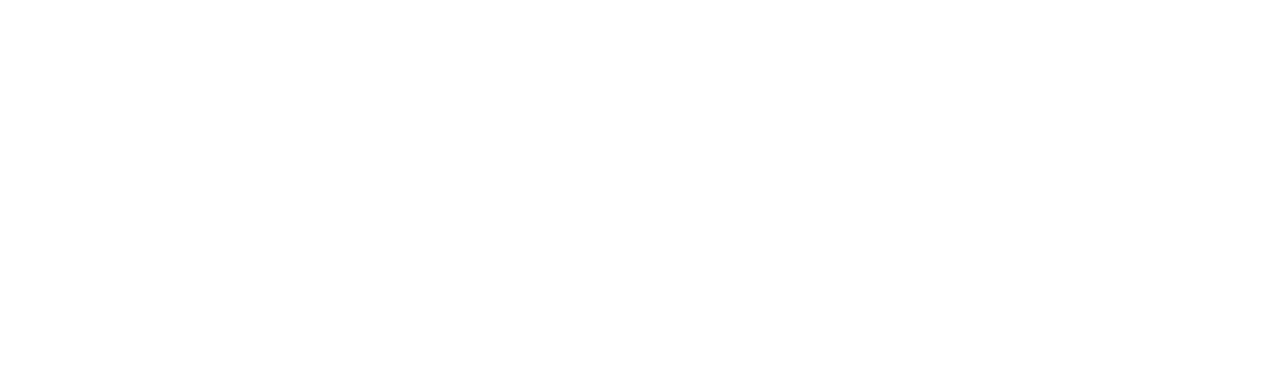
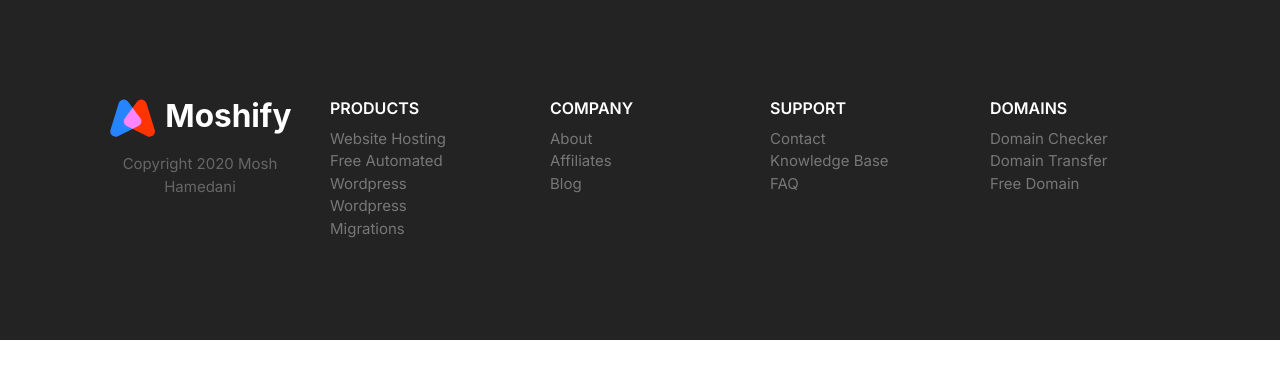
Before and after one commit to hmirza0077/moshify, a plain HTML site: page index.html in a window 1280 px wide. Drawn offline with Linux system fonts and the light colour scheme.

Commit message:
Footer added.

```diff
--- a/css/styles.css
+++ b/css/styles.css
@@ -602,7 +602,7 @@ a {
 }
 
 .collapsible__chevron {
-    transform: rotate(-180deg);
+    transform: rotate(-90deg);
     transition: transform 0.3s;
 }
 
@@ -837,3 +837,85 @@ a {
         max-width: 700px;
     }
 }
+
+/* Footer */
+
+.footer {
+    background: #232323;
+}
+
+.footer__section {
+    padding: 2rem;
+    border-bottom: 1px solid #393939;
+}
+
+.footer__heading {
+    text-transform: uppercase;
+    font-weight: 600;
+}
+
+.footer__brand {
+    margin-top: 5rem;
+    text-align: center;
+}
+
+.footer__brand img {
+    /* TODO: Consider refactoring this and applying it to all images. */
+    width: 100%;
+    max-width: 230px;
+}
+
+.footer__copyright {
+    font-size: 2.1rem;
+    color: #fff;
+    opacity: 0.3;
+}
+
+.footer a {
+    color: #777;
+    transition: color 0.3s;
+}
+
+.footer a:hover {
+    color: #fff;
+}
+
+.footer__section .list {
+    margin: 0;
+}
+
+@media screen and (min-width: 768px) {
+    .footer {
+        font-size: 1.5rem;
+    }
+
+    .footer__section {
+        grid-template-columns: repeat(auto-fit, minmax(10rem, 1fr));
+    }
+
+    .footer .collapsible__chevron {
+        display: none;
+    }
+
+    .footer .collapsible__content {
+        opacity: 1;
+        max-height: 100%;
+    }
+
+    .footer__brand {
+        order: -1;
+        margin-top: 1rem;
+    }
+
+    .footer__copyright {
+        font-size: 1.5rem;
+    }
+
+    .footer__section {
+        border: 0;
+    }
+
+    .footer__heading {
+        font-size: 1.6rem;
+    }
+}
--- a/index.html
+++ b/index.html
@@ -15,6 +15,75 @@
     <link rel="stylesheet" href="css/styles.css" />
   </head>
   <body>
+    <footer class="block block--dark footer">
+      <div class="container grid footer__section">
+        <section class="collapsible collapsible--expanded footer__section">
+          <header class="collapsible__header">
+            <h2 class="collapsible__heading footer__heading">Products</h2>
+            <svg class="icon icon--white collapsible__chevron">
+              <use xlink:href="../images/sprite.svg#chevron"></use>
+            </svg>
+          </header>
+          <div class="collapsible__content">
+            <ul class="list">
+              <li><a href="#">Website Hosting</a></li>
+              <li><a href="#">Free Automated Wordpress</a></li>
+              <li><a href="#">Wordpress</a></li>
+              <li><a href="#">Migrations</a></li>
+            </ul>
+          </div>
+        </section>
+        <section class="collapsible footer__section">
+          <header class="collapsible__header">
+            <h2 class="collapsible__heading footer__heading">Company</h2>
+            <svg class="icon icon--white collapsible__chevron">
+              <use xlink:href="../images/sprite.svg#chevron"></use>
+            </svg>
+          </header>
+          <div class="collapsible__content">
+            <ul class="list">
+              <li><a href="#">About</a></li>
+              <li><a href="#">Affiliates</a></li>
+              <li><a href="#">Blog</a></li>
+            </ul>
+          </div>
+        </section>
+        <section class="collapsible footer__section">
+          <header class="collapsible__header">
+            <h2 class="collapsible__heading footer__heading">Support</h2>
+            <svg class="icon icon--white collapsible__chevron">
+              <use xlink:href="../images/sprite.svg#chevron"></use>
+            </svg>
+          </header>
+          <div class="collapsible__content">
+            <ul class="list">
+              <li><a href="#">Contact</a></li>
+              <li><a href="#">Knowledge Base</a></li>
+              <li><a href="#">FAQ</a></li>
+            </ul>
+          </div>
+        </section>
+        <section class="collapsible footer__section">
+          <header class="collapsible__header">
+            <h2 class="collapsible__heading footer__heading">Domains</h2>
+            <svg class="icon icon--white collapsible__chevron">
+              <use xlink:href="../images/sprite.svg#chevron"></use>
+            </svg>
+          </header>
+          <div class="collapsible__content">
+            <ul class="list">
+              <li><a href="#">Domain Checker</a></li>
+              <li><a href="#">Domain Transfer</a></li>
+              <li><a href="#">Free Domain</a></li>
+            </ul>
+          </div>
+        </section>
+        <section class="footer__brand">
+          <img src="./images/logo.svg" alt="Logo" />
+          <p class="footer__copyright">Copyright 2020 Mosh Hamedani</p>
+        </section>
+      </div>
+    </footer>
     <script src="./js/main.js"></script>
   </body>
 </html>
```
Also changed, not shown: components/collapsible.html (+1 -2 lines), components/footer.html (added, +69 -0 lines).
